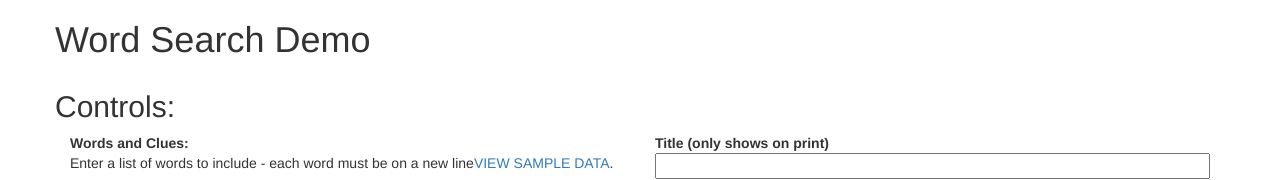
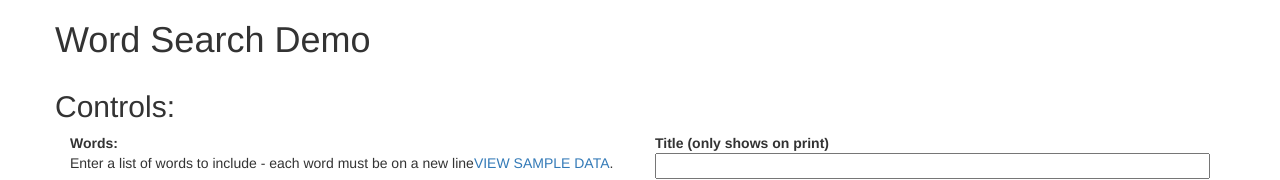
Before and after one commit to richardrulach/js-wordSearch, a plain HTML site: page src/index.htm in a window 1280 px wide. Shown: the top 180 px of the page. Drawn offline with nearby package versions, Linux system fonts and the light colour scheme.

Commit message:
Fixed incorrect text

```diff
--- a/src/index.htm
+++ b/src/index.htm
@@ -57,7 +57,7 @@
             <div class="col-sm-6">
 
                 <div class="sliderText">
-                    Words and Clues:</div>
+                    Words:</div>
                 <p>Enter a list of words to include - each word must be on a new line<a href="javascript: LoadSampleData();">VIEW SAMPLE DATA</a>.</p>
 
                 <textarea id="txtWords" style="width:100%" rows="18"></textarea>
```
